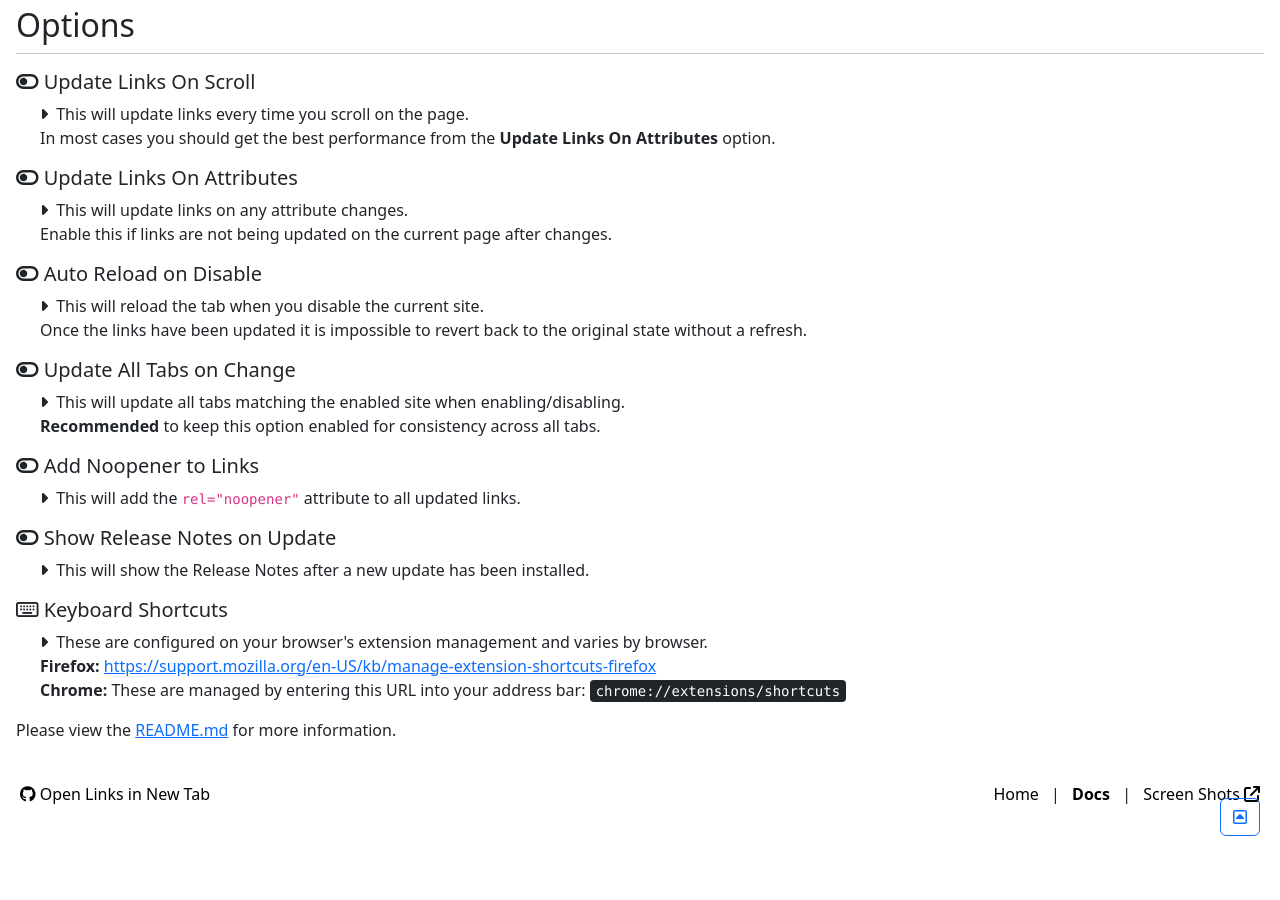
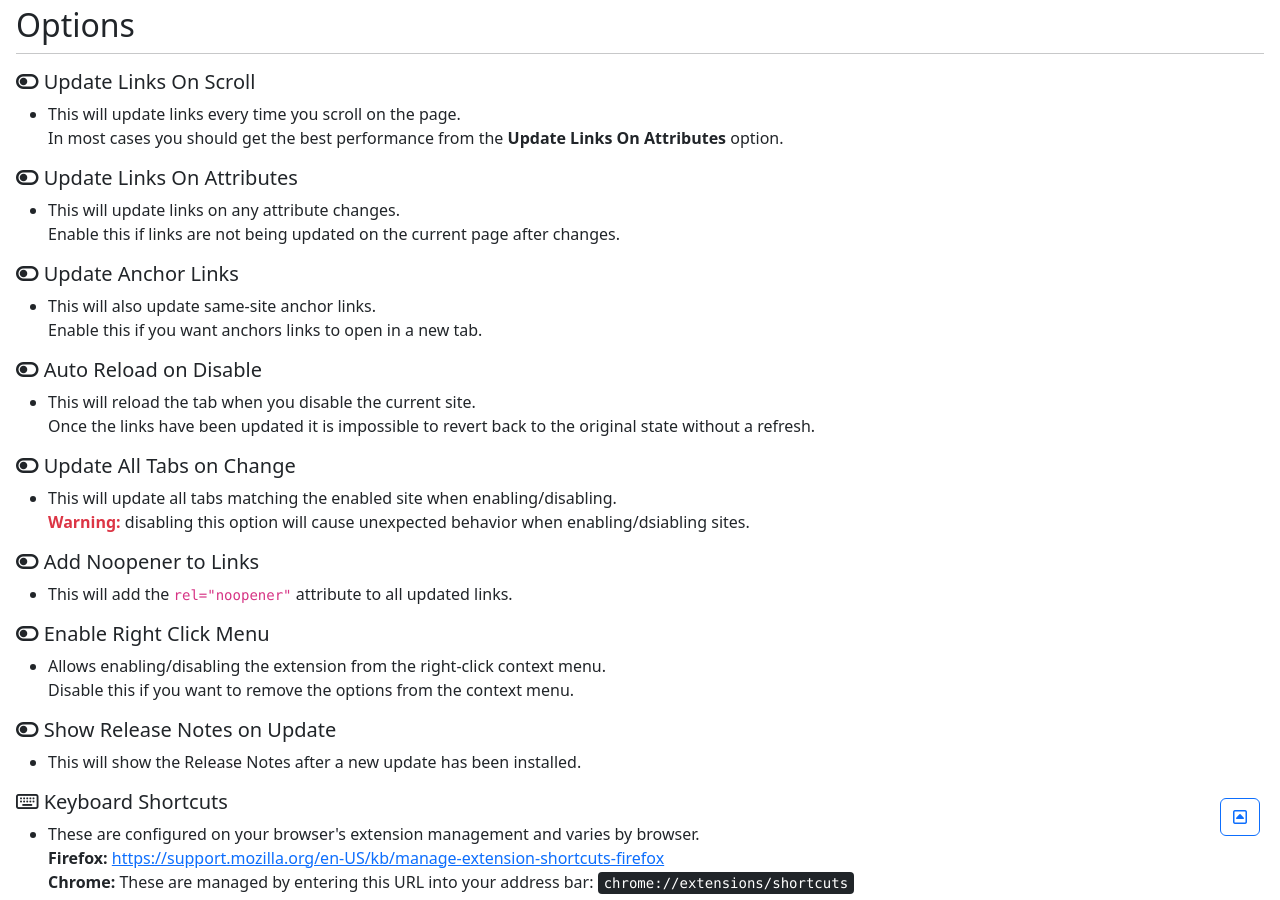
Before and after one commit to cssnr/open-links-in-new-tab-site, a Jekyll site: the page built from src/docs.html, in a window 1280 px wide and 900 px high, scrolled down 648 px. Built offline with Jekyll 4.4.1, drawn with Linux system fonts in a browser that asks for light colours; comment, search, counter and statistics services are not loaded; before the commit the page ends 1478 px from its top, so only the background shows below that.

Commit message:
Update Docs for New Option (#3)
* Update Docs for New Option

```diff
--- a/src/docs.html
+++ b/src/docs.html
@@ -40,49 +40,80 @@
 <hr class="mt-0">
 
 <h5><i class="fa-solid fa-toggle-off"></i> Update Links On Scroll</h5>
-<p class="ps-4">
-    <i class="fa-solid fa-caret-right me-1"></i> This will update links every time you scroll on the page.<br>
+<ul>
+    <li>
+        This will update links every time you scroll on the page.
+        <br>
         In most cases you should get the best performance from the <strong>Update Links On Attributes</strong> option.
-</p>
+    </li>
+</ul>
 
 <h5><i class="fa-solid fa-toggle-off"></i> Update Links On Attributes</h5>
-<p class="ps-4">
-    <i class="fa-solid fa-caret-right me-1"></i> This will update links on any attribute changes.<br>
+<ul>
+    <li>
+        This will update links on any attribute changes.
+        <br>
         Enable this if links are not being updated on the current page after changes.
-</p>
+    </li>
+</ul>
 
-<h5><i class="fa-solid fa-toggle-off"></i> Auto Reload on Disable </h5>
-<p class="ps-4">
-    <i class="fa-solid fa-caret-right me-1"></i> This will reload the tab when you disable the current site.<br>
+<h5><i class="fa-solid fa-toggle-off"></i> Update Anchor Links</h5>
+<ul>
+    <li>
+        This will also update same-site anchor links.
+        <br>
+        Enable this if you want anchors links to open in a new tab.
+    </li>
+</ul>
+
+<h5><i class="fa-solid fa-toggle-off"></i> Auto Reload on Disable</h5>
+<ul>
+    <li>
+        This will reload the tab when you disable the current site.
+        <br>
         Once the links have been updated it is impossible to revert back to the original state without a refresh.
-</p>
+    </li>
+</ul>
 
-<h5><i class="fa-solid fa-toggle-off"></i> Update All Tabs on Change </h5>
-<p class="ps-4">
-    <i class="fa-solid fa-caret-right me-1"></i> This will update all tabs matching the enabled site when enabling/disabling.<br>
-    <strong>Recommended</strong> to keep this option enabled for consistency across all tabs.
-</p>
+<h5><i class="fa-solid fa-toggle-off"></i> Update All Tabs on Change</h5>
+<ul>
+    <li>
+        This will update all tabs matching the enabled site when enabling/disabling.
+        <br>
+        <strong class="text-danger">Warning:</strong> disabling this option will cause unexpected behavior when enabling/dsiabling sites.
+    </li>
+</ul>
 
-<h5><i class="fa-solid fa-toggle-off"></i> Add Noopener to Links  </h5>
-<p class="ps-4">
-    <i class="fa-solid fa-caret-right me-1"></i> This will add the <code>rel="noopener"</code> attribute to all updated links.
-</p>
+<h5><i class="fa-solid fa-toggle-off"></i> Add Noopener to Links</h5>
+<ul>
+    <li>This will add the <code>rel="noopener"</code> attribute to all updated links.</li>
+</ul>
+
+<h5><i class="fa-solid fa-toggle-off"></i> Enable Right Click Menu</h5>
+<ul>
+    <li>
+        Allows enabling/disabling the extension from the right-click context menu.
+        <br>
+        Disable this if you want to remove the options from the context menu.
+    </li>
+</ul>
 
 <h5><i class="fa-solid fa-toggle-off"></i> Show Release Notes on Update</h5>
-<p class="ps-4">
-    <i class="fa-solid fa-caret-right me-1"></i> This will show the Release Notes after a new update has been installed.
-</p>
-
+<ul>
+    <li>This will show the Release Notes after a new update has been installed.</li>
+</ul>
 
 <h5><i class="fa-regular fa-keyboard"></i> Keyboard Shortcuts</h5>
-<p class="ps-4">
-    <i class="fa-solid fa-caret-right me-1"></i> These are configured on your browser's extension management and varies by browser.
+<ul>
+    <li>
+        These are configured on your browser's extension management and varies by browser.
         <br>
         <strong>Firefox:</strong> <a href="https://support.mozilla.org/en-US/kb/manage-extension-shortcuts-firefox" target="_blank" rel="noopener">
             https://support.mozilla.org/en-US/kb/manage-extension-shortcuts-firefox</a>
         <br>
         <strong>Chrome:</strong> These are managed by entering this URL into your address bar:
         <kbd role="button" data-clipboard-text="chrome://extensions/shortcuts"><span class="d-inline-block">chrome://extensions/shortcuts</span></kbd>
-</p>
+    </li>
+</ul>
 
 <p>Please view the <a href="{{ site.github_url }}?tab=readme-ov-file#readme" target="_blank">README.md</a> for more information.</p>
```
Lines whose indentation alone changed are shown as unchanged.
